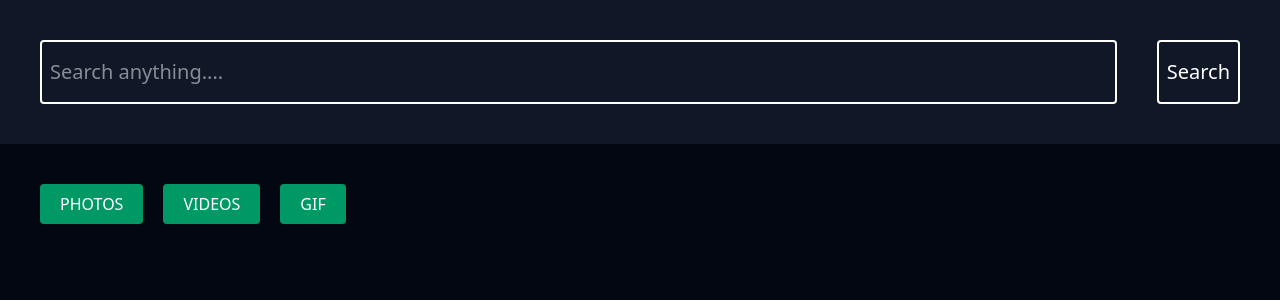
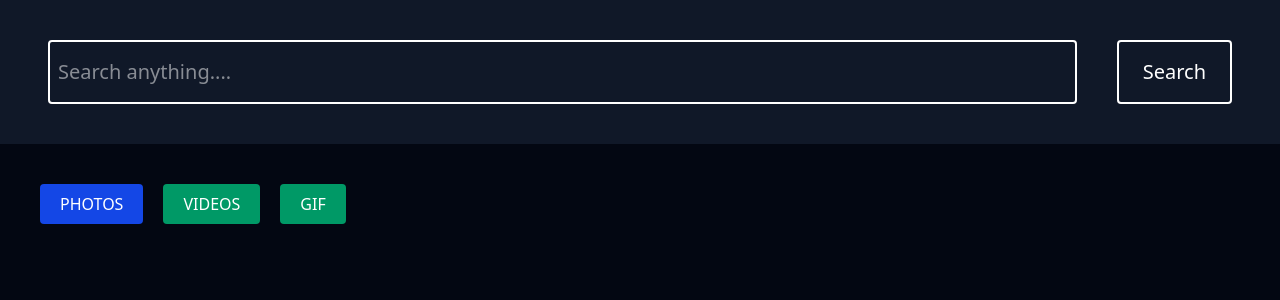
Before and after one commit to Dakshx07/MediaSearchEngine, a React (Vite) app: page / in a window 1280 px wide. Shown: the top 300 px of the page. Built offline with nearby package versions, Linux system fonts and the light colour scheme; no server answers.

Commit message:
feat: tabs, resultGrid(half) & envExample

```diff
--- a/src/App.jsx
+++ b/src/App.jsx
@@ -1,4 +1,5 @@
 import { fetchGIF, fetchPhotos, fetchVideos } from "./api/mediaApi"
+import ResultGrid from "./components/ResultGrid"
 import SearchBar from "./components/SearchBar"
 import Tabs from "./components/Tabs"
 
@@ -9,6 +10,7 @@ const App = () => {
     <div className='h-screen text-white w-screen bg-gray-950 '>
      <SearchBar />
      <Tabs />
+     <ResultGrid />
     </div>
   )
 }
--- a/src/components/ResultGrid.jsx
+++ b/src/components/ResultGrid.jsx
@@ -0,0 +1,40 @@
+import { useSelector } from 'react-redux'
+import {fetchPhotos,fetchVideos,fetchGIF} from '../api/mediaApi'
+import {setQuery,setLoading,setError,setResults} from '../redux/features/searchSlice'
+import { store } from '../redux/store'
+import { useEffect } from 'react'
+
+const ResultGrid = () => {
+
+    const {query,activeTab,results,loading,error}= useSelector((store)=>store.search)
+
+    let data
+
+
+    useEffect(function(){
+         const getData=async () => {
+        if(activeTab == 'photos'){
+            let response=await fetchPhotos(query)
+            data=response.results
+        }
+        if(activeTab == 'videos'){
+            let response=await fetchVideos(query)
+            data=response.videos
+        }
+        if(activeTab == 'GIF'){
+            let response=await fetchGIF(query)
+            data=response.data.results
+        }
+        console.log(data);
+    }
+        getData()
+    },[query,activeTab])
+
+  return (
+    <div>
+
+    </div>
+  )
+}
+
+export default ResultGrid
--- a/src/components/SearchBar.jsx
+++ b/src/components/SearchBar.jsx
@@ -21,7 +21,7 @@ const SearchBar = () => {
         <div>
             <form onSubmit={(e) =>{
                 submitHandler(e)
-            }} className='flex p-10 bg-gray-900 gap-10'>
+            }} className='flex py-10 px-12 bg-gray-900 gap-10'>
 
                 <input
                 value={text}
@@ -34,7 +34,7 @@ const SearchBar = () => {
                 type="text"
                 placeholder='Search anything....' />
 
-                <button className='active:scale-95 border-2 py-4 px-2 text-xl rounded outline-none cursor-pointer'>
+                <button className='active:scale-95 border-2 py-4 px-6 text-xl rounded outline-none cursor-pointer'>
                     Search
                 </button>
             </form>
--- a/src/components/Tabs.jsx
+++ b/src/components/Tabs.jsx
@@ -1,15 +1,17 @@
 import React from 'react'
-import { useDispatch } from 'react-redux'
+import { useDispatch, useSelector } from 'react-redux'
 import { setActiveTabs } from '../redux/features/searchSlice'
 
 const Tabs = () => {
     const tabs=['photos','videos','GIF']
     const dispatch=useDispatch()
+    const activetab=useSelector((state)=>state.search.activeTab)
   return (
     <div className='flex p-10 gap-5'>
         {tabs.map(function(elem,idx){
-            return <button
-            className='bg-emerald-600 cursor-pointer active:scale-95 px-5 py-2 rounded uppercase'
+            return (
+            <button
+            className={`${activetab==elem?'bg-blue-700':'bg-emerald-600'} transition cursor-pointer active:scale-95 px-5 py-2 rounded uppercase`}
             key={idx}
             onClick={()=>{
                 dispatch(setActiveTabs(elem))
@@ -17,6 +19,7 @@ const Tabs = () => {
             >
                 {elem}
             </button>
+            )
         })}
     </div>
   )
```
Also changed, not shown: 2 other files (tests, documents, lock files or other folders).
